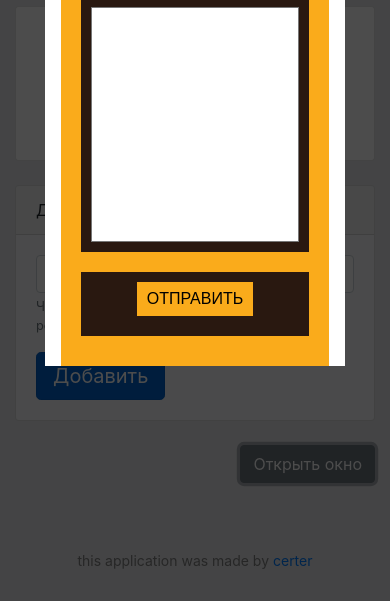
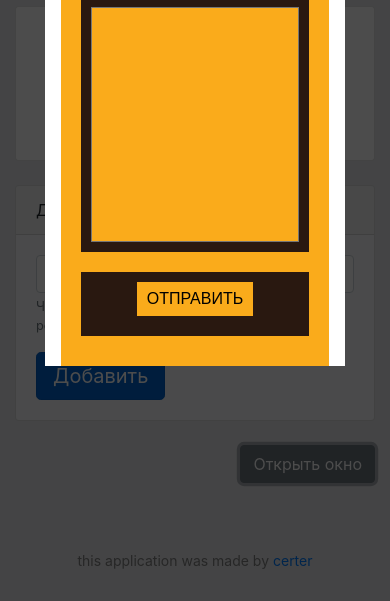
Before and after one commit to Certer001/Todo, a plain HTML site: page index.html in a window 390 px wide. Both pictures are taken after a click on the button "Открыть окно". Shown: the part 243-844 px from the top of the page. Drawn offline with nearby package versions, Linux system fonts and the light colour scheme.

Commit message:
version 1.1

```diff
--- a/css/modal.css
+++ b/css/modal.css
@@ -148,7 +148,7 @@
  .form textarea {
    resize: none;
    height: 235px;
-   background-color: white;
+   background: #FAAB1B;
  }
 
  @media (max-width: 444px) {
@@ -181,6 +181,6 @@
    .form textarea {
       resize: none;
       height: 235px;
-      background-color: white;
+      background: #FAAB1B;
     }
  }
```
